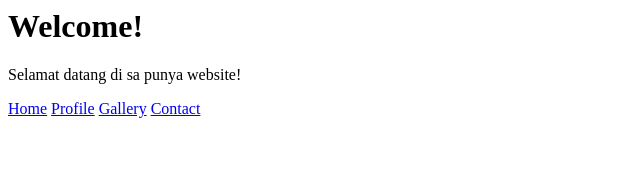
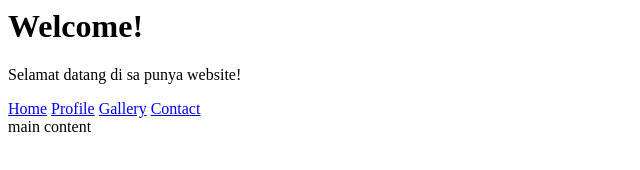
Before and after one commit to janzenfaidiban/sacode-2024-html-css-pertemuan-9, a plain HTML site: page index.html in a window 1280 px wide. Shown: the whole page, without its empty margins (0-640 px from the left). Drawn offline with Linux system fonts and the light colour scheme.

Commit message:
Update index.html

```diff
--- a/index.html
+++ b/index.html
@@ -13,5 +13,10 @@
       <a href="gallery.html">Gallery</a>
       <a href="contact.html">Contact</a>
     </nav>
+
+    <main>
+      main content
+    </main>
+
   </body>
 </html>
```
